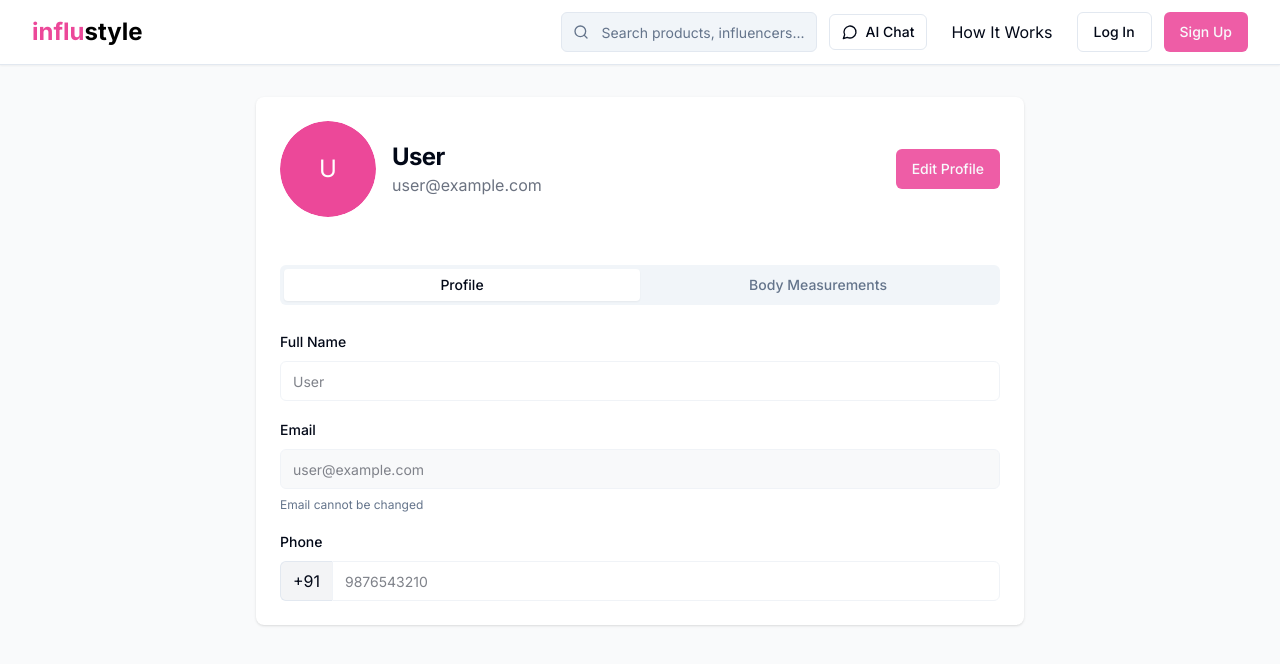
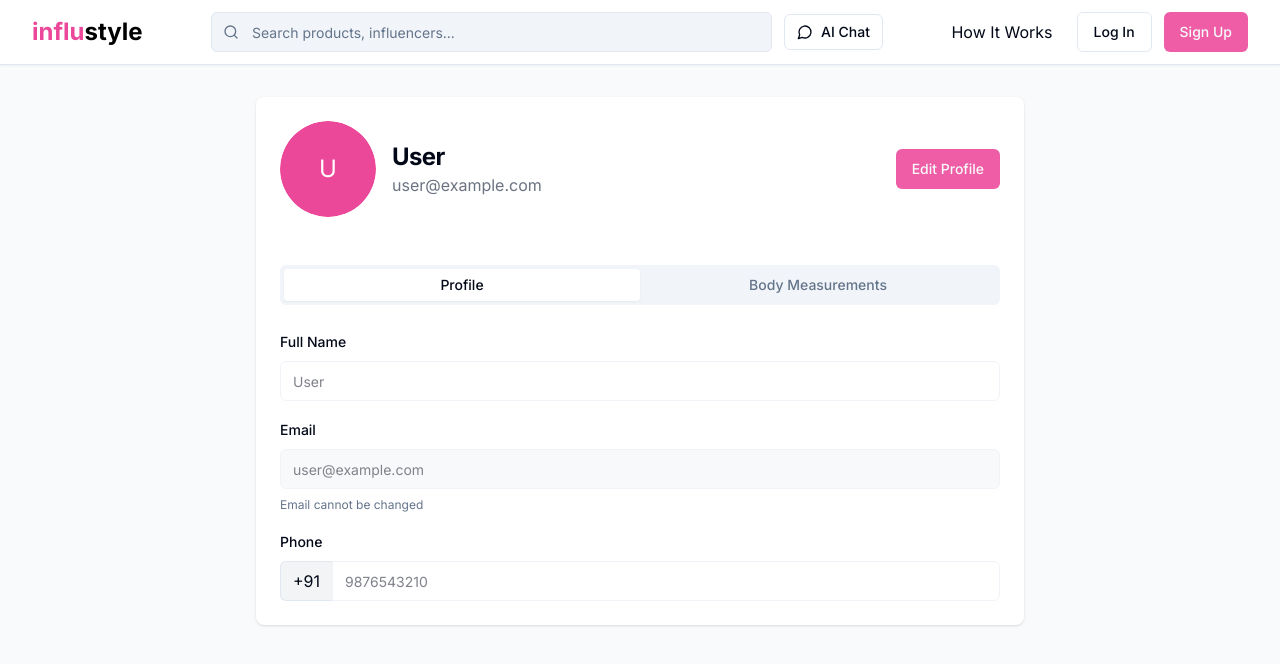
Before and after one commit to shivnshshrma/influencer-shop-front, a React (Vite) app: page /profile in a window 1280 px wide. Shown: the top 664 px of the page. Built offline with nearby package versions, Linux system fonts and the light colour scheme.

Commit message:
Refactor: Make search bar fill navbar
Adjusted the search bar's styling to better fill the navigation bar.

```diff
--- a/src/components/Navbar.tsx
+++ b/src/components/Navbar.tsx
@@ -1,3 +1,4 @@
+
 import { useState, useEffect } from "react";
 import { Button } from "@/components/ui/button";
 import { Input } from "@/components/ui/input";
@@ -62,22 +63,25 @@ const Navbar = () => {
             </a>
           </div>
 
-          <div className="hidden md:flex items-center space-x-6">
-            <div className="flex items-center space-x-3">
-              <div className="relative w-64">
+          <div className="hidden md:flex items-center space-x-6 flex-1 max-w-2xl mx-8">
+            <div className="flex items-center space-x-3 flex-1">
+              <div className="relative flex-1 max-w-xl">
                 <div className="absolute inset-y-0 left-0 flex items-center pl-3 pointer-events-none">
                   <Search className="h-4 w-4 text-muted-foreground" />
                 </div>
                 <Input
                   placeholder="Search products, influencers..."
-                  className="pl-10 bg-muted text-foreground"
+                  className="pl-10 bg-muted text-foreground w-full"
                   onClick={() => setIsSearchOpen(true)}
                   readOnly
                 />
               </div>
               <AIChatRoom />
             </div>
-            <a href="#how-it-works" className="text-foreground hover:text-brand-600 dark:hover:text-brand-400 transition-colors">How It Works</a>
+          </div>
+
+          <div className="hidden md:flex items-center space-x-6">
+            <a href="#how-it-works" className="text-foreground hover:text-brand-600 dark:hover:text-brand-400 transition-colors whitespace-nowrap">How It Works</a>
 
             {isLoggedIn ? (
               <ProfileButton />
```
